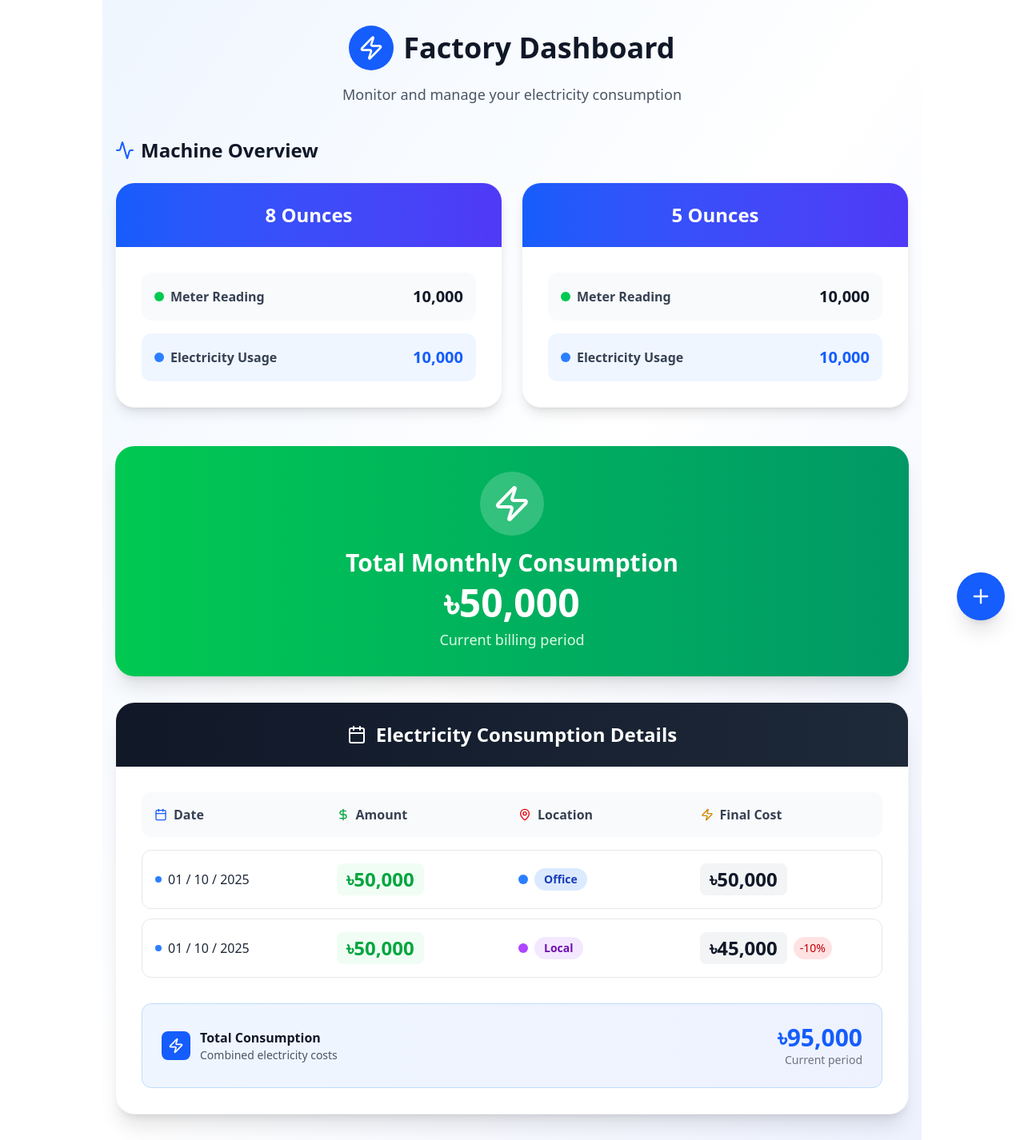
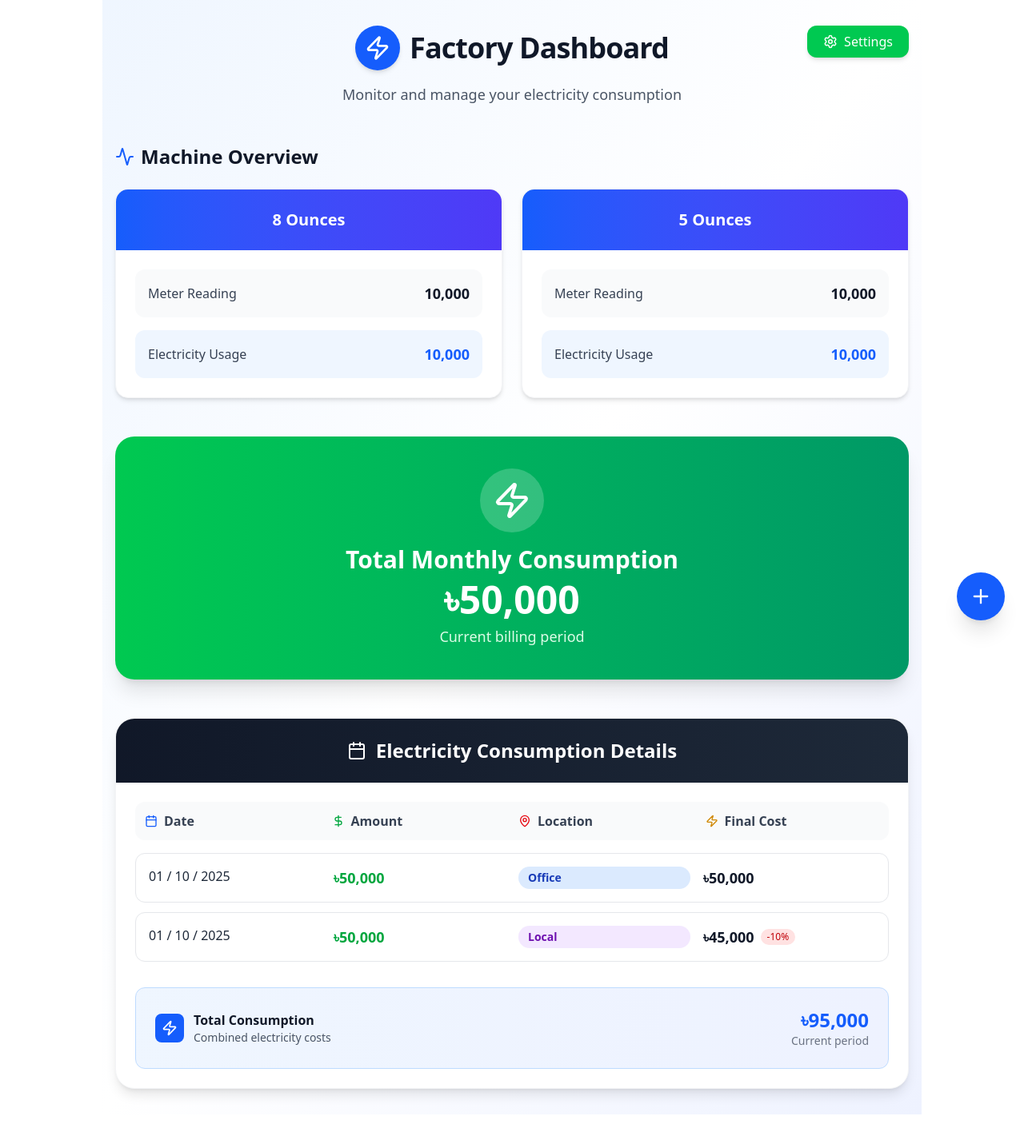
Before and after one commit to almamun0101/FactoryBill, a Next.js app: page / in a window 1280 px wide. Shown: the whole page at 80% size. After the commit the page ends 1394 px from the top, so only its background shows below. Built offline with nearby package versions, Linux system fonts and the light colour scheme.

Commit message:
setting absolute

```diff
--- a/src/app/component/Electricity.jsx
+++ b/src/app/component/Electricity.jsx
@@ -1,7 +1,18 @@
+"use client";
 import React from "react";
-import { Zap, MapPin, Calendar, DollarSign, Activity } from "lucide-react";
+import {
+  Zap,
+  MapPin,
+  Calendar,
+  DollarSign,
+  Activity,
+  Settings,
+} from "lucide-react";
+import { useRouter } from "next/navigation";
 
 const Electricity = () => {
+  const router = useRouter();
+
   const machines = [
     { size: "8 Ounces", meter: "10,000", electricity: "10,000" },
     { size: "5 Ounces", meter: "10,000", electricity: "10,000" },
@@ -17,72 +28,76 @@ const Electricity = () => {
 
   return (
     <div className="min-h-screen bg-gradient-to-br from-blue-50 via-white to-indigo-50 px-4 py-8">
-      <div className="max-w-7xl mx-auto space-y-8">
-
+      <div className="max-w-5xl mx-auto space-y-12">
         {/* Header Section */}
-        <div className="text-center mb-10">
-          <div className="flex justify-center items-center gap-3 mb-4">
-            <div className="p-3 bg-blue-600 rounded-full">
+        <header className="flex flex-col items-center gap-4 text-center relative">
+          <div className="flex items-center gap-3 ">
+            <div className="p-3 bg-blue-600 rounded-full shadow-md">
               <Zap className="h-8 w-8 text-white" />
             </div>
-            <h1 className="text-4xl font-bold text-gray-900">Factory Dashboard</h1>
+            <h1 className="text-4xl font-extrabold text-gray-900 tracking-tight">
+              Factory Dashboard
+            </h1>
           </div>
-          <p className="text-gray-600 text-lg">Monitor and manage your electricity consumption</p>
-        </div>
+          <p className="text-gray-600 text-lg">
+            Monitor and manage your electricity consumption
+          </p>
+          <button
+            onClick={() => router.push("/setting")}
+            className="absolute top-0 right-0 flex items-center gap-2 px-5 py-2 bg-green-500 hover:bg-green-600 text-white font-medium rounded-xl transition-all shadow-md"
+          >
+            <Settings size={18} />
+            <span className="hidden sm:inline">Settings</span>
+          </button>
+        </header>
 
-        {/* Machines Section */}
-        <div className="mb-12">
+        {/* Machine Overview */}
+        <section>
           <h2 className="text-2xl font-bold text-gray-900 mb-6 flex items-center gap-2">
             <Activity className="h-6 w-6 text-blue-600" />
             Machine Overview
           </h2>
-          <div className="grid grid-cols-1 md:grid-cols-2 xl:grid-cols-2 gap-6">
+          <div className="grid grid-cols-1 md:grid-cols-2 gap-6">
             {machines.map((m, i) => (
               <div
                 key={i}
-                className="group bg-white rounded-3xl shadow-lg hover:shadow-2xl transition-all duration-500
-                           border border-gray-100 overflow-hidden transform hover:-translate-y-2"
+                className="group bg-white rounded-2xl shadow-md hover:shadow-xl transition-all duration-500 border border-gray-100 overflow-hidden transform hover:-translate-y-1"
               >
-                <div className="bg-gradient-to-r from-blue-600 to-indigo-600 p-6">
-                  <h3 className="text-2xl font-bold text-white text-center">{m.size}</h3>
+                <div className="bg-gradient-to-r from-blue-600 to-indigo-600 p-6 text-center">
+                  <h3 className="text-xl font-bold text-white">{m.size}</h3>
                 </div>
-                <div className="p-8">
-                  <div className="space-y-4">
+                <div className="p-6 space-y-4">
                   <div className="flex items-center justify-between p-4 bg-gray-50 rounded-xl">
-                      <span className="flex items-center gap-2 font-semibold text-gray-700">
-                        <div className="w-3 h-3 bg-green-500 rounded-full"></div>
-                        Meter Reading
-                      </span>
-                      <span className="text-xl font-bold text-gray-900">{m.meter}</span>
+                    <span className="font-medium text-gray-700">Meter Reading</span>
+                    <span className="text-lg font-bold text-gray-900">{m.meter}</span>
                   </div>
                   <div className="flex items-center justify-between p-4 bg-blue-50 rounded-xl">
-                      <span className="flex items-center gap-2 font-semibold text-gray-700">
-                        <div className="w-3 h-3 bg-blue-500 rounded-full"></div>
-                        Electricity Usage
-                      </span>
-                      <span className="text-xl font-bold text-blue-600">{m.electricity}</span>
-                    </div>
+                    <span className="font-medium text-gray-700">Electricity Usage</span>
+                    <span className="text-lg font-bold text-blue-600">{m.electricity}</span>
                   </div>
                 </div>
               </div>
             ))}
           </div>
-        </div>
+        </section>
 
-        {/* Summary Card */}
-        <div className="bg-gradient-to-r from-green-500 to-emerald-600 rounded-3xl shadow-xl p-8 text-center text-white mb-8">
+        {/* Total Monthly Consumption */}
+        <section className="bg-gradient-to-r from-green-500 to-emerald-600 rounded-3xl shadow-xl p-10 text-center text-white">
           <div className="flex justify-center mb-4">
             <div className="p-4 bg-white/20 rounded-full">
               <Zap className="h-12 w-12" />
             </div>
           </div>
           <h2 className="text-3xl font-bold mb-2">Total Monthly Consumption</h2>
-          <p className="text-5xl font-bold mb-2">৳{totalElectricity.toLocaleString()}</p>
+          <p className="text-5xl font-extrabold mb-2">
+            ৳{totalElectricity.toLocaleString()}
+          </p>
           <p className="text-green-100 text-lg">Current billing period</p>
-        </div>
+        </section>
 
-        {/* Electricity Table Section */}
-        <div className="bg-white rounded-3xl shadow-xl border border-gray-100 overflow-hidden">
+        {/* Electricity Table */}
+        <section className="bg-white rounded-3xl shadow-lg border border-gray-100 overflow-hidden">
+          {/* Table Header */}
           <div className="bg-gradient-to-r from-gray-900 to-gray-800 p-6">
             <h2 className="text-2xl font-bold text-white text-center flex items-center justify-center gap-3">
               <Calendar className="h-6 w-6" />
@@ -90,24 +105,20 @@ const Electricity = () => {
             </h2>
           </div>
 
-          <div className="p-8">
-            {/* Table Header */}
-            <div className="grid grid-cols-4 gap-4 p-4 bg-gray-50 rounded-xl mb-4">
-              <div className="flex items-center gap-2 font-bold text-gray-700">
-                <Calendar className="h-4 w-4 text-blue-600" />
-                Date
+          <div className="p-6">
+            {/* Table Columns */}
+            <div className="grid grid-cols-4 gap-4 p-3 bg-gray-50 rounded-xl font-semibold text-gray-700 mb-4">
+              <div className="flex items-center gap-2">
+                <Calendar className="h-4 w-4 text-blue-600" /> Date
               </div>
-              <div className="flex items-center gap-2 font-bold text-gray-700">
-                <DollarSign className="h-4 w-4 text-green-600" />
-                Amount
+              <div className="flex items-center gap-2">
+                <DollarSign className="h-4 w-4 text-green-600" /> Amount
               </div>
-              <div className="flex items-center gap-2 font-bold text-gray-700">
-                <MapPin className="h-4 w-4 text-red-600" />
-                Location
+              <div className="flex items-center gap-2">
+                <MapPin className="h-4 w-4 text-red-600" /> Location
               </div>
-              <div className="flex items-center gap-2 font-bold text-gray-700">
-                <Zap className="h-4 w-4 text-yellow-600" />
-                Final Cost
+              <div className="flex items-center gap-2">
+                <Zap className="h-4 w-4 text-yellow-600" /> Final Cost
               </div>
             </div>
 
@@ -122,36 +133,33 @@ const Electricity = () => {
                     key={index}
                     className="grid grid-cols-4 gap-4 p-4 rounded-xl border border-gray-200
                                hover:border-blue-300 hover:bg-blue-50 transition-all duration-300
-                               hover:shadow-md"
+                               hover:shadow-sm"
                   >
-                    <div className="flex items-center gap-2">
-                      <div className="w-2 h-2 bg-blue-500 rounded-full"></div>
                     <span className="text-gray-800 font-medium">{item.date}</span>
-                    </div>
 
-                    <div className="flex items-center">
-                      <span className="text-2xl font-bold text-green-600 bg-green-50 px-3 py-1 rounded-lg">
+                    <span className="text-lg font-bold text-green-600">
                       ৳{parseInt(item.amount).toLocaleString()}
                     </span>
-                    </div>
+
+                    <span
+                      className={`font-semibold px-3 py-1 rounded-full text-sm ${
+                        isOffice
+                          ? "bg-blue-100 text-blue-800"
+                          : "bg-purple-100 text-purple-800"
+                      }`}
+                    >
+                      {item.place}
+                    </span>
 
                     <div className="flex items-center gap-2">
-                      <div className={`w-3 h-3 rounded-full ${isOffice ? 'bg-blue-500' : 'bg-purple-500'}`}></div>
-                      <span className={`font-semibold px-3 py-1 rounded-full text-sm ${
-                        isOffice
-                          ? 'bg-blue-100 text-blue-800'
-                          : 'bg-purple-100 text-purple-800'
-                      }`}>
-                        {item.place}
-                      </span>
-                    </div>
-
-                    <div className="flex items-center gap-2">
-                      <span className="text-2xl font-bold text-gray-900 bg-gray-100 px-3 py-1 rounded-lg">
-                        ৳{isOffice ? parseInt(item.amount).toLocaleString() : Math.round(newValue).toLocaleString()}
+                      <span className="text-lg font-bold text-gray-900">
+                        ৳
+                        {isOffice
+                          ? parseInt(item.amount).toLocaleString()
+                          : Math.round(newValue).toLocaleString()}
                       </span>
                       {!isOffice && (
-                        <span className="text-sm bg-red-100 text-red-700 px-2 py-1 rounded-full font-medium">
+                        <span className="text-xs bg-red-100 text-red-700 px-2 py-0.5 rounded-full font-medium">
                           -{percentageDecrease}%
                         </span>
                       )}
@@ -161,7 +169,7 @@ const Electricity = () => {
               })}
             </div>
 
-            {/* Summary Footer */}
+            {/* Table Footer */}
             <div className="mt-8 p-6 bg-gradient-to-r from-blue-50 to-indigo-50 rounded-xl border border-blue-200">
               <div className="flex items-center justify-between">
                 <div className="flex items-center gap-3">
@@ -170,22 +178,33 @@ const Electricity = () => {
                   </div>
                   <div>
                     <h3 className="font-bold text-gray-900">Total Consumption</h3>
-                    <p className="text-gray-600 text-sm">Combined electricity costs</p>
+                    <p className="text-gray-600 text-sm">
+                      Combined electricity costs
+                    </p>
                   </div>
                 </div>
                 <div className="text-right">
-                  <p className="text-3xl font-bold text-blue-600">
-                    ৳{data.reduce((total, item) => {
-                      const newValue = item.amount * (1 - percentageDecrease / 100);
-                      return total + (item.place === "Office" ? parseInt(item.amount) : newValue);
-                    }, 0).toLocaleString()}
+                  <p className="text-2xl font-bold text-blue-600">
+                    ৳
+                    {data
+                      .reduce((total, item) => {
+                        const newValue =
+                          item.amount * (1 - percentageDecrease / 100);
+                        return (
+                          total +
+                          (item.place === "Office"
+                            ? parseInt(item.amount)
+                            : newValue)
+                        );
+                      }, 0)
+                      .toLocaleString()}
                   </p>
                   <p className="text-gray-500 text-sm">Current period</p>
                 </div>
               </div>
             </div>
           </div>
-        </div>
+        </section>
       </div>
     </div>
   );
--- a/src/app/component/Navbar.jsx
+++ b/src/app/component/Navbar.jsx
@@ -1,23 +1,31 @@
 "use client";
 import React from "react";
-import { useRouter } from "next/navigation"; // ✅ Next.js App Router
-import { Plus } from "lucide-react";
+import { useRouter } from "next/navigation";
+import { Settings } from "lucide-react";
 
 const Navbar = () => {
   const router = useRouter();
 
   return (
-    <div className="w-full bg-green-600  text-center ">
-      <div className="max-w-5xl mx-auto flex justify-between px-10">
-        <h1 className="text-2xl p-2">Factory Electricity </h1>
+    <nav className="w-full bg-green-700 text-white shadow-md">
+      <div className="max-w-6xl mx-auto flex items-center justify-between px-6 py-3">
+        {/* Brand / Logo */}
+        <h1 className="text-xl md:text-2xl font-bold tracking-wide">
+          ⚡ Factory Electricity
+        </h1>
+
+        {/* Right Section */}
+        <div className="flex items-center gap-4">
           <button
             onClick={() => router.push("/setting")}
-          className="text-white p-4 rounded-full shadow-xl transition"
+            className="flex items-center gap-2 px-4 py-2 bg-green-800 hover:bg-green-900 rounded-lg transition-colors shadow-sm"
           >
-          Setting
+            <Settings size={18} />
+            <span className="hidden sm:inline">Settings</span>
           </button>
         </div>
       </div>
+    </nav>
   );
 };
 
```
Also changed, not shown: src/app/component/Home.jsx (line endings or trailing spaces). Lines whose indentation alone changed are shown as unchanged.
